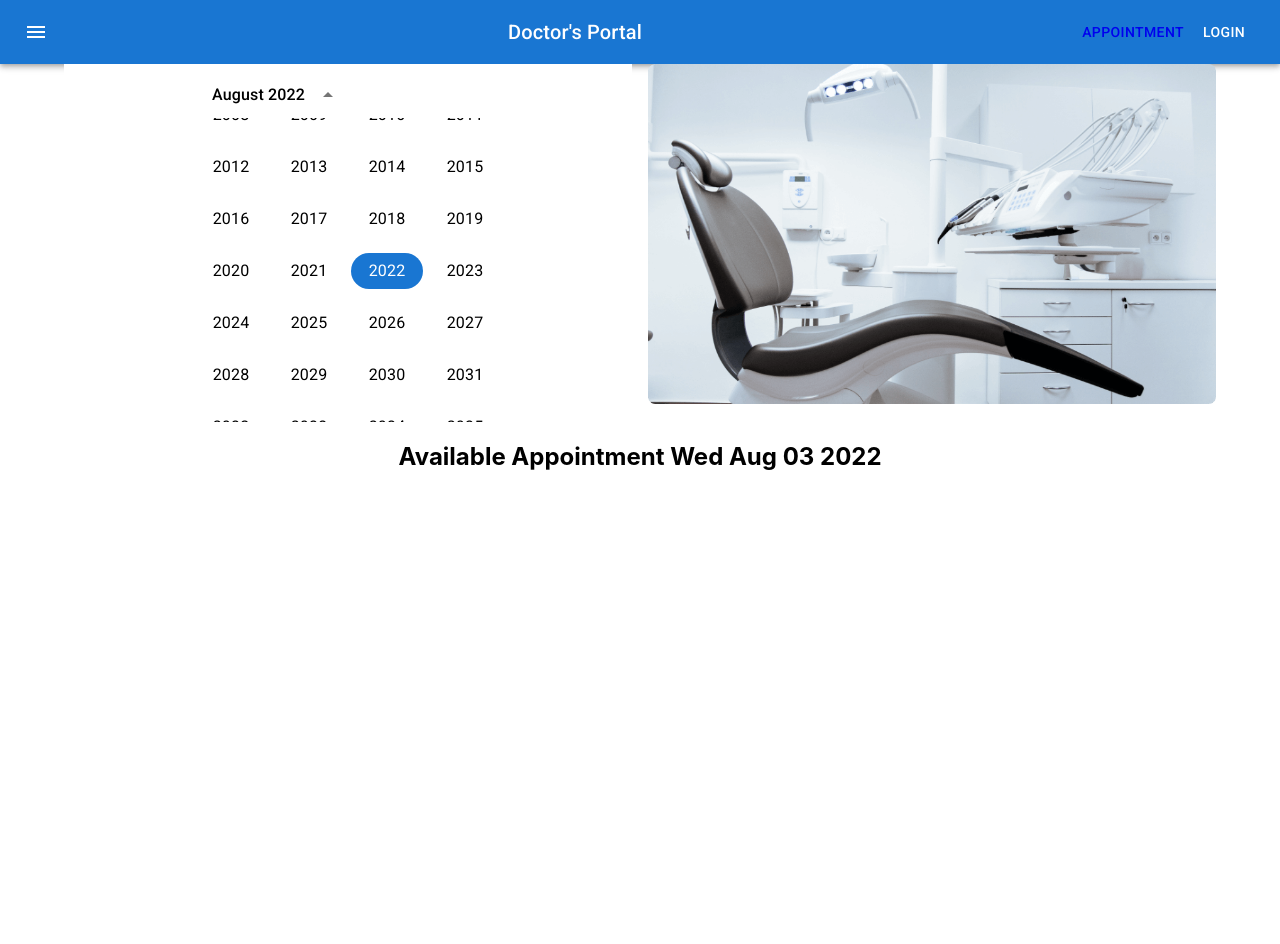
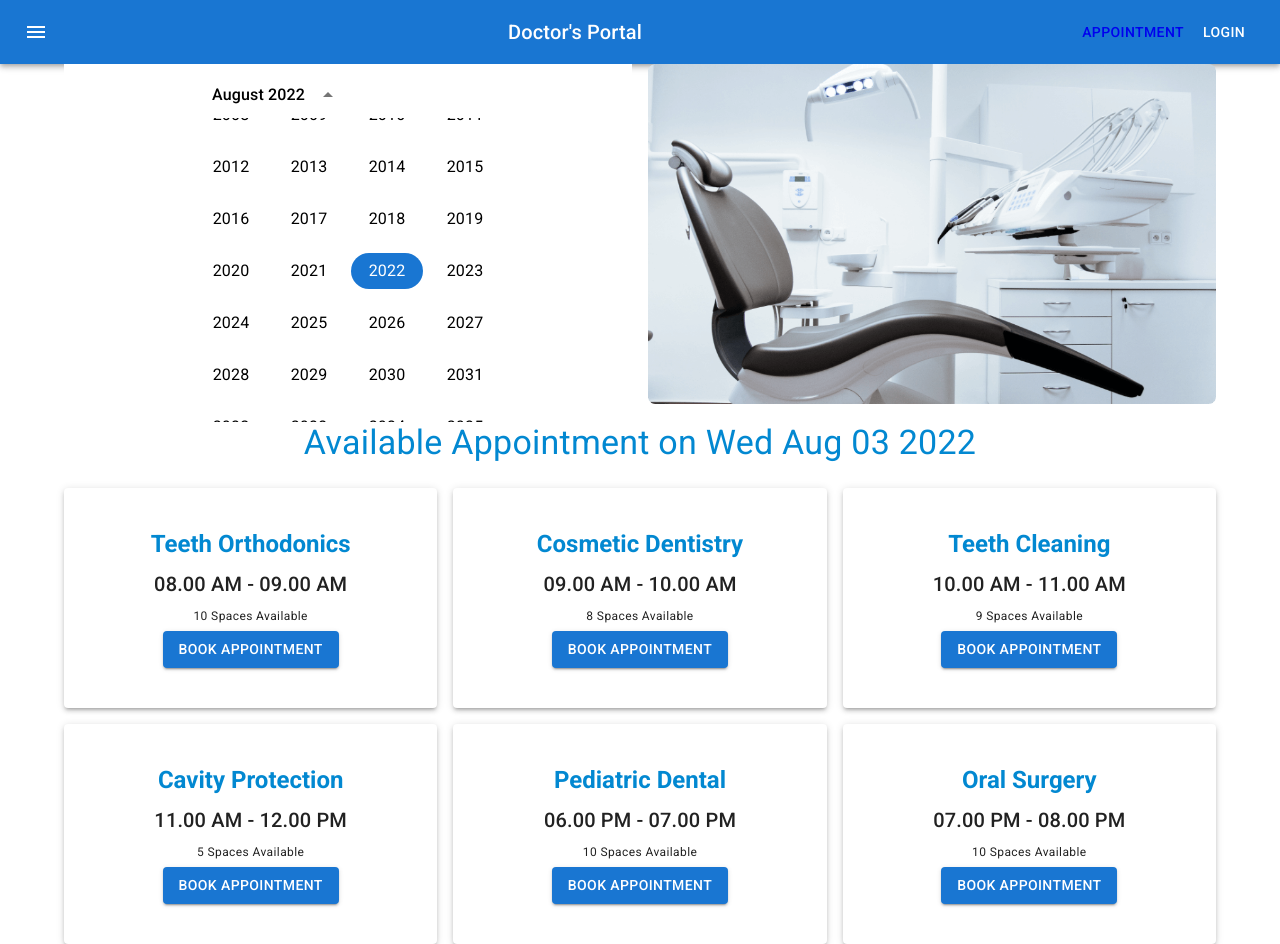
Before and after one commit to ra-hul/doctors-portal-client, a React (Create React App) app: page /appointment in a window 1280 px wide. Before the commit the page ends 800 px from the top, so only its background shows below. Built offline with nearby package versions, Linux system fonts and the light colour scheme.

Commit message:
modal created

```diff
--- a/src/Pages/Appointment/AvailableAppointments/AvailableAppointment.js
+++ b/src/Pages/Appointment/AvailableAppointments/AvailableAppointment.js
@@ -1,10 +1,58 @@
+import { Grid, Typography } from "@mui/material";
+import { Container } from "@mui/system";
 import React from "react";
+import Booking from "../Booking/Booking";
 
+const bookings = [
+  {
+    id: 1,
+    name: "Teeth Orthodonics",
+    time: "08.00 AM - 09.00 AM",
+    space: 10,
+  },
+  {
+    id: 2,
+    name: "Cosmetic Dentistry",
+    time: "09.00 AM - 10.00 AM",
+    space: 8,
+  },
+  {
+    id: 3,
+    name: "Teeth Cleaning",
+    time: "10.00 AM - 11.00 AM",
+    space: 9,
+  },
+  {
+    id: 4,
+    name: "Cavity Protection",
+    time: "11.00 AM - 12.00 PM",
+    space: 5,
+  },
+  {
+    id: 5,
+    name: "Pediatric Dental",
+    time: "06.00 PM - 07.00 PM",
+    space: 10,
+  },
+  {
+    id: 6,
+    name: "Oral Surgery",
+    time: "07.00 PM - 08.00 PM",
+    space: 10,
+  },
+];
 const AvailableAppointment = ({ date }) => {
   return (
-    <div>
-      <h2>Available Appointment {date.toDateString()}</h2>
-    </div>
+    <Container>
+      <Typography variant="h4" sx={{ color: "info.main", mb: 3 }}>
+        Available Appointment on {date.toDateString()}
+      </Typography>
+      <Grid container spacing={2}>
+        {bookings.map((booking) => (
+          <Booking key={booking.id} booking={booking}></Booking>
+        ))}
+      </Grid>
+    </Container>
   );
 };
 
--- /dev/null
+++ b/src/Pages/Appointment/Booking/Booking.js
@@ -0,0 +1,45 @@
+import { Grid } from "@mui/material";
+import React from "react";
+import Paper from "@mui/material/Paper";
+import Typography from "@mui/material/Typography";
+import Button from "@mui/material/Button";
+import BookingModal from "../BookingModal/BookingModal";
+
+const Booking = ({ booking }) => {
+  const { name, time, space } = booking;
+  const [openBooking, setBookingOpen] = React.useState(false);
+  const handleBookingOpen = () => setBookingOpen(true);
+  const handleBookingClose = () => setBookingOpen(false);
+  return (
+    <>
+      <Grid item xs={12} sm={6} md={4}>
+        <Paper elevation={3} sx={{ py: 5 }}>
+          <Typography
+            sx={{ color: "info.main", fontWeight: 600 }}
+            variant="h5"
+            gutterBottom
+            component="div"
+          >
+            {name}
+          </Typography>
+          <Typography variant="h6" gutterBottom component="div">
+            {time}
+          </Typography>
+          <Typography variant="caption" display="block" gutterBottom>
+            {space} Spaces Available
+          </Typography>
+          <Button onClick={handleBookingOpen} variant="contained">
+            BOOK APPOINTMENT
+          </Button>
+        </Paper>
+      </Grid>
+      <BookingModal
+        booking={booking}
+        openBooking={openBooking}
+        handleBookingClose={handleBookingClose}
+      ></BookingModal>
+    </>
+  );
+};
+
+export default Booking;
--- /dev/null
+++ b/src/Pages/Appointment/BookingModal/BookingModal.js
@@ -0,0 +1,40 @@
+import React from "react";
+import Box from "@mui/material/Box";
+import Button from "@mui/material/Button";
+import Typography from "@mui/material/Typography";
+import Modal from "@mui/material/Modal";
+
+const style = {
+  position: "absolute",
+  top: "50%",
+  left: "50%",
+  transform: "translate(-50%, -50%)",
+  width: 400,
+  bgcolor: "background.paper",
+  border: "2px solid #000",
+  boxShadow: 24,
+  p: 4,
+};
+
+const BookingModal = ({ openBooking, handleBookingClose, booking }) => {
+  const { name, time } = booking;
+  return (
+    <Modal
+      open={openBooking}
+      onClose={handleBookingClose}
+      aria-labelledby="modal-modal-title"
+      aria-describedby="modal-modal-description"
+    >
+      <Box sx={style}>
+        <Typography id="modal-modal-title" variant="h6" component="h2">
+          {name}
+        </Typography>
+        <Typography id="modal-modal-description" sx={{ mt: 2 }}>
+          {time}
+        </Typography>
+      </Box>
+    </Modal>
+  );
+};
+
+export default BookingModal;
```
